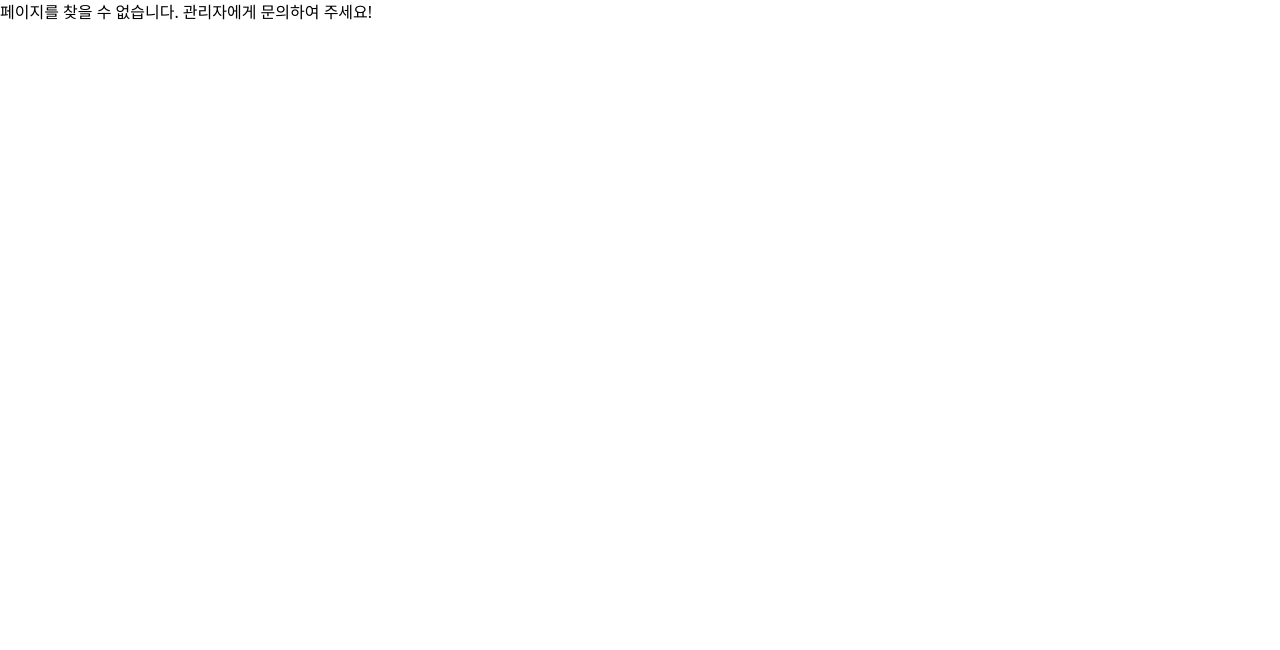
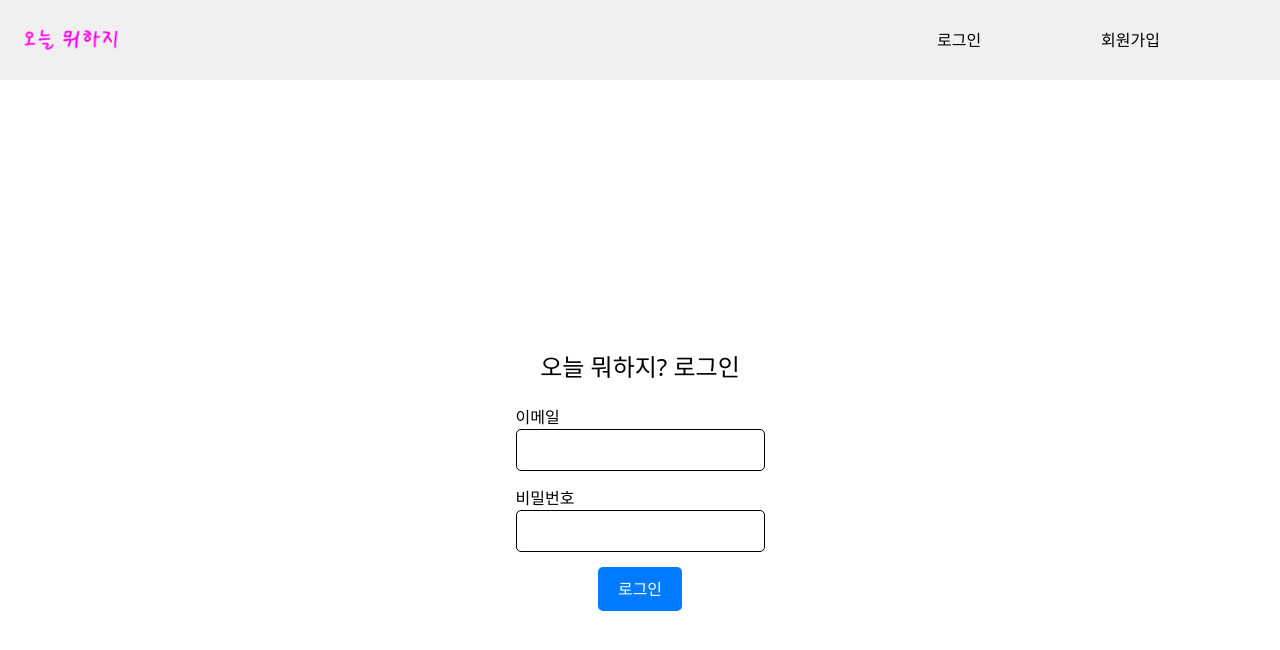
Before and after one commit to ochoWhat2do/what2dofront, a Next.js app: page /login in a window 1280 px wide. Before the commit this address had no page. Shown: the top 650 px of the page. Built offline with nearby package versions, Linux system fonts and the light colour scheme.

Commit message:
에러수정

```diff
--- /dev/null
+++ b/src/pages/login.tsx
@@ -0,0 +1,82 @@
+import { useState } from "react";
+import axios from "axios";
+import Header from "./components/Header";
+import { useCookies } from "react-cookie";
+import { useRouter } from "next/router";
+import styles from "../styles/login.module.css"; // Import login.module.css
+
+const Login = () => {
+  const router = useRouter();
+  const [email, setEmail] = useState("");
+  const [password, setPassword] = useState("");
+  const [message, setMessage] = useState("");
+  const [cookies, setCookie] = useCookies([
+    "authorization",
+    "authorization_refresh",
+  ]);
+
+  const handleLogin = async () => {
+    try {
+      const response = await axios.post(
+        "http://localhost:8080/api/users/login",
+        {
+          email,
+          password,
+        }
+      );
+
+      if (response.status === 200) {
+        setMessage("로그인이 성공적으로 완료되었습니다.");
+        // Save tokens in cookies
+        setCookie("authorization", response.headers["authorization"]);
+        setCookie(
+          "authorization_refresh",
+          response.headers["authorization_refresh"]
+        );
+
+        router.push("/");
+      }
+    } catch (error) {
+      setMessage("로그인 중 오류가 발생했습니다.");
+    }
+  };
+
+  return (
+    <div>
+      <Header /> {/* Render the Header component here */}
+      <div className={styles["login-form"]}>
+        {" "}
+        {/* Use styles["class-name"] */}
+        <div className={styles["login-title"]}>오늘 뭐하지? 로그인</div>
+        <div className={styles["login-input-container"]}>
+          <div className="login-id-label">이메일</div>
+          <input
+            type="email"
+            name="email"
+            id="email"
+            className={styles["login-input-box"]}
+            value={email}
+            onChange={(e) => setEmail(e.target.value)}
+          />
+        </div>
+        <div className={styles["login-input-container"]}>
+          <div className="login-id-label">비밀번호</div>
+          <input
+            type="password"
+            name="password"
+            id="password"
+            className={styles["login-input-box"]}
+            value={password}
+            onChange={(e) => setPassword(e.target.value)}
+          />
+        </div>
+        <button className={styles["login-id-submit"]} onClick={handleLogin}>
+          로그인
+        </button>
+        <p>{message}</p>
+      </div>
+    </div>
+  );
+};
+
+export default Login;
```
